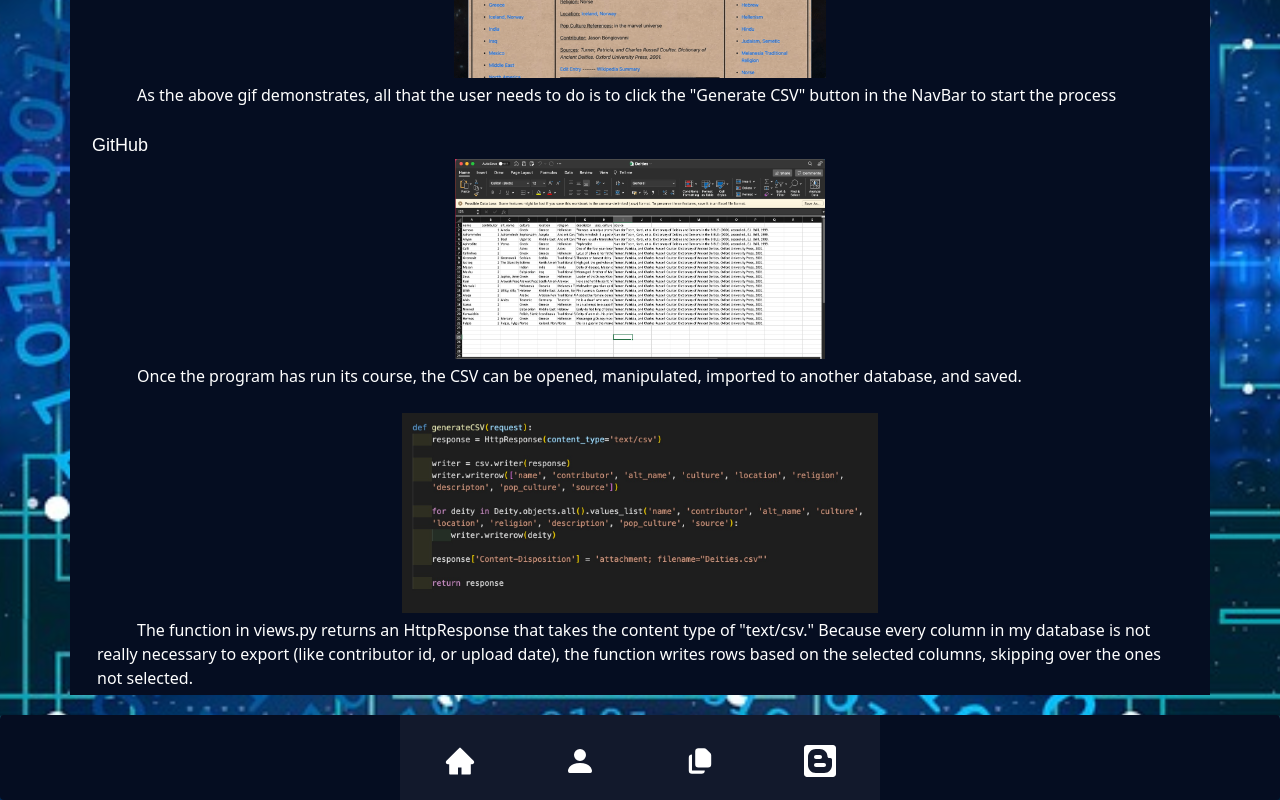
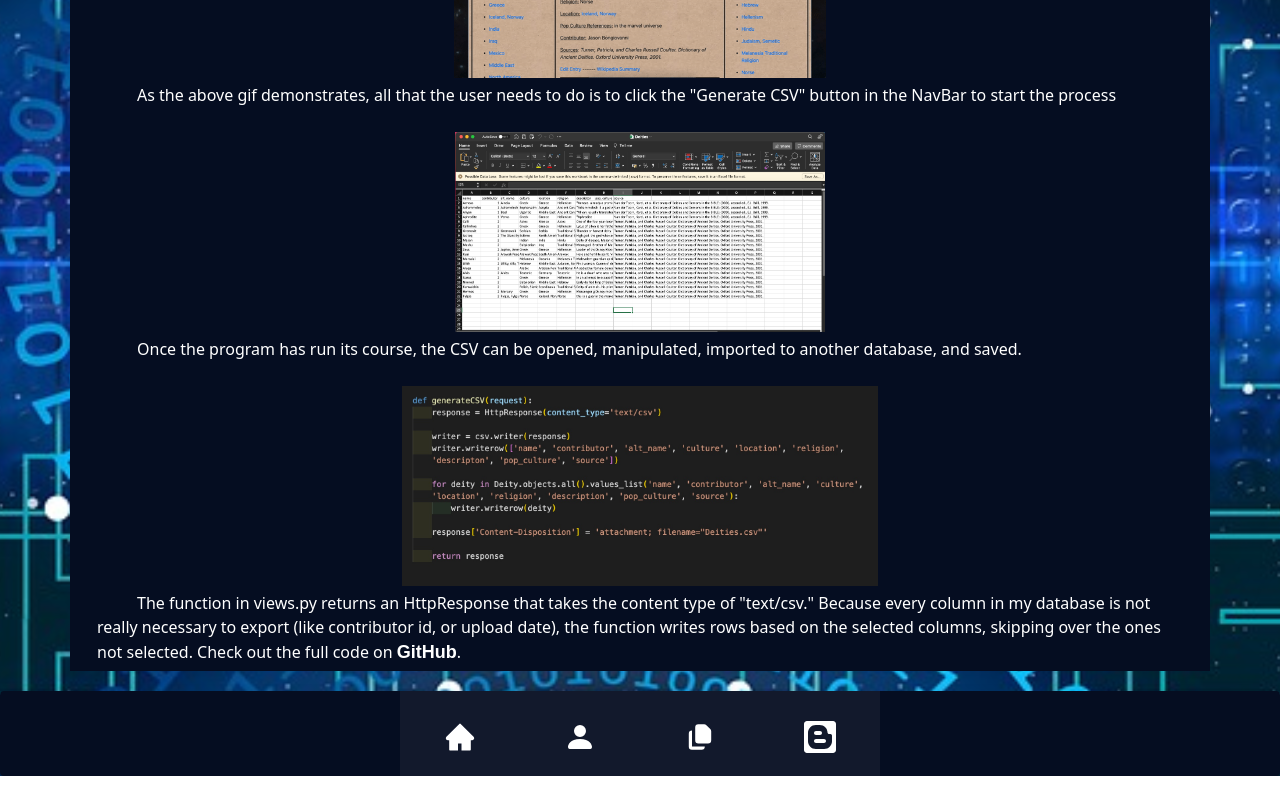
Before and after one commit to JpBongiovanni/JB_Portfolio, a React (Create React App) app: page /csv_gen in a window 1280 px wide. Shown: the part 1029-1829 px from the top of the page. After the commit the page ends 1805 px from the top, so only its background shows below. Built offline with nearby package versions, Linux system fonts and the light colour scheme.

Commit message:
added github link

```diff
--- a/src/components/Blog/csv_gen.js
+++ b/src/components/Blog/csv_gen.js
@@ -22,14 +22,13 @@ const CsvGen = () => {
                     <p className="tab">This function was a later addition. It is not a big change, nor does it take full advantage of Python's functionality or PANDAS. However, it does enable a user export data in the PostgreSql to their own computer</p>
                     <img className="fe_image d-flex justify-content-center" src={CsvGif} />
                     <p className="tab">As the above gif demonstrates, all that the user needs to do is to click the "Generate CSV" button in the NavBar to start the process</p>
-                    <a href="https://github.com/JpBongiovanni/WorldDeityDatabase/blob/main/wiki_app/views.py">GitHub</a>
                     <img className="fe_image d-flex justify-content-center" src={CsvImg} />
                     <p className="tab">
                         Once the program has run its course, the CSV can be opened, manipulated, imported to another database, and saved.
                     </p>
                     <img className="fe_image d-flex justify-content-center" src={CsvCode} />
                     <p className="tab">
-                        The function in views.py returns an HttpResponse that takes the content type of "text/csv." Because every column in my database is not really necessary to export (like contributor id, or upload date), the function writes rows based on the selected columns, skipping over the ones not selected.
+                        The function in views.py returns an HttpResponse that takes the content type of "text/csv." Because every column in my database is not really necessary to export (like contributor id, or upload date), the function writes rows based on the selected columns, skipping over the ones not selected. Check out the full code on <a href="https://github.com/JpBongiovanni/WorldDeityDatabase/blob/main/wiki_app/views.py"><strong>GitHub</strong></a>.
                     </p>
                 </div>
             </div>
```
